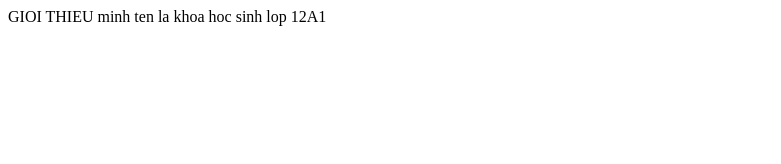
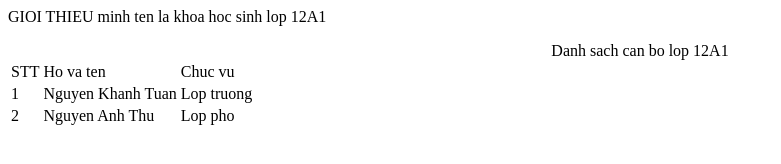
Before and after one commit to khoahond-ops/dangkhoa, a plain HTML site: page index.html in a window 1280 px wide. Shown: the whole page, without its empty margins (0-781 px from the left). Drawn offline with Linux system fonts and the light colour scheme.

Commit message:
Update index.html

```diff
--- a/index.html
+++ b/index.html
@@ -4,6 +4,23 @@
   </head>
   <body>
     <hi style="color: rad; text-align: center;"> GIOI THIEU </h1> minh ten la khoa hoc sinh lop 12A1
-
-    </body>
-</html>
+  </body>
+        <p>Danh sach can bo lop 12A1
+        <table>
+             <tr>
+               <td>STT</td>
+               <td>Ho va ten</td>
+               <td>Chuc vu</td>
+             </tr>
+             <tr>
+                <td>1</td>
+                <td>Nguyen Khanh Tuan</td>
+                <td>Lop truong</td>
+             </tr>
+             <tr>
+                <td>2</td>
+                <td>Nguyen Anh Thu</td>
+                <td>Lop pho</td>
+            </tr>
+        </table>
+</body>
```
